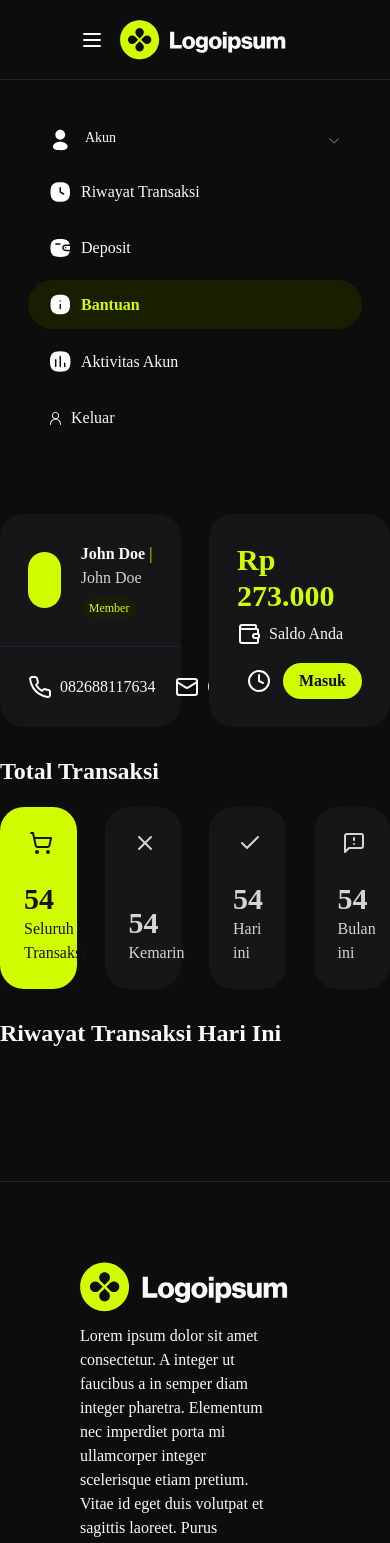
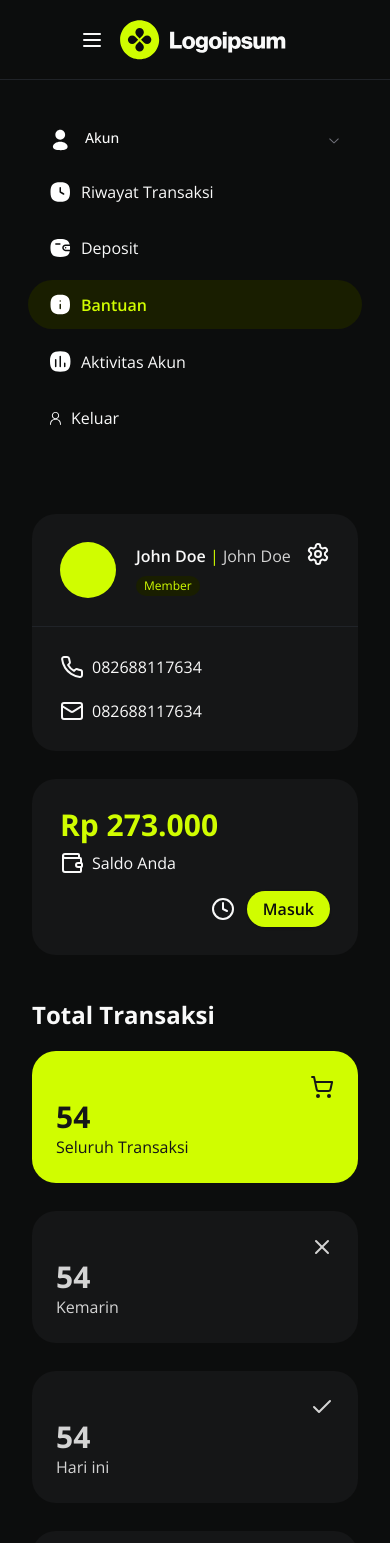
Before and after one commit to abrahamgregorius/topup, a React (Vite) app: page /help in a window 390 px wide. Shown: the top 1543 px of the page. Built offline with nearby package versions, Linux system fonts and the light colour scheme.

Commit message:
feat: responsive myaccount page, icons

```diff
--- a/src/App.tsx
+++ b/src/App.tsx
@@ -11,6 +11,11 @@ import Contact from "./pages/Contact";
 import History from "./pages/History";
 import PriceList from "./pages/PriceList";
 import AccountSettings from "./pages/MyAccount/AccountSettings";
+import homeIcon from "@/assets/Iconly/Curved/Bold/Home.svg"
+import timeSquareIcon from "@/assets/Iconly/Curved/Bold/Time Square.svg"
+import buyIcon from "@/assets/Iconly/Curved/Bold/Buy.svg"
+import gameIcon from "@/assets/Iconly/Curved/Bold/Game.svg"
+import callIcon from "@/assets/Iconly/Curved/Bold/Call.svg"
 
 export const authRoutes = [
   {
@@ -32,31 +37,31 @@ export const sidebarRoutes = [
     path: "/",
     title: "Beranda",
     element: <Home></Home>,
-    icon: "",
+    icon: <img src={homeIcon}></img>,
   },
   {
     path: "/history",
     title: "Riwayat Pemesanan",
     element: <History></History>,
-    icon: "",
+    icon: <img src={timeSquareIcon}></img>,
   },
   {
     path: "/pricelist",
     title: "Daftar Harga",
     element: <PriceList></PriceList>,
-    icon: "",
+    icon: <img src={buyIcon}></img>,
   },
   {
     path: "/products",
     title: "Semua Produk",
     element: <Products></Products>,
-    icon: "",
+    icon: <img src={gameIcon}></img>,
   },
   {
     path: "/contact",
     title: "Hubungi Kami",
     element: <Contact></Contact>,
-    icon: "",
+    icon: <img src={callIcon}></img>,
   },
 ];
 
--- /dev/null
+++ b/src/components/partials/Content.tsx
@@ -0,0 +1,15 @@
+import React from 'react'
+
+interface propsType {
+    children?: React.ReactNode
+}
+
+const Content = (props: propsType) => {
+  return (
+    <div className='history-item w-full flex flex-col gap-4 py-8 px-8 sm:px-0'>
+        {props.children}
+    </div>
+  )
+}
+
+export default Content
--- a/src/components/partials/Main.tsx
+++ b/src/components/partials/Main.tsx
@@ -10,9 +10,9 @@ interface propsType {
 const Main = (props: propsType) => {
   return (
         <>
-            <Navbar></Navbar>
-                {props.children}
-            <Footer></Footer>
+            <Navbar/>
+            {props.children}
+            <Footer/>
         </>
     )
 }
--- a/src/components/partials/navbar/sidebar.tsx
+++ b/src/components/partials/navbar/sidebar.tsx
@@ -43,7 +43,7 @@ const Sidebar = ({ setShowSidebar, showSidebar }: SidebarProps) => {
                   : ""
               }`}>
               {/* Ini buat iconnya set dari routes harusnya */}
-              <HomeIcon />
+              {route.icon}
               {route.title}
             </Link>
           ))}
--- a/src/index.css
+++ b/src/index.css
@@ -6,6 +6,7 @@
 body {
     background-color: #0c0d0d;
     color: #f9f9f9;
+
   }
 
 @layer base {
@@ -66,7 +67,6 @@ body {
 @layer base {
     * {
         @apply border-border;
-        @apply font-sans;
     }
     body {
         @apply bg-background text-foreground;
--- a/src/pages/History.tsx
+++ b/src/pages/History.tsx
@@ -10,13 +10,8 @@ import {
     TableRow,
 } from "@/components/ui/table";
 import { SearchIcon } from "lucide-react";
-import { Link } from "react-router-dom";
-import timeSquareIcon from "@/assets/Iconly/Curved/Bold/Time Square.svg";
-import personIcon from "@/assets/Iconly/Curved/Bold/Profile.svg";
-import walletIcon from "@/assets/Iconly/Curved/Bold/Wallet.svg";
-import infoSquareIcon from "@/assets/Iconly/Curved/Bold/Info Square.svg";
-import chartIcon from "@/assets/Iconly/Curved/Bold/Chart.svg";
 import MenuBar from "@/components/partials/MenuBar";
+import Content from "@/components/partials/Content";
 
 const History = () => {
     return (
@@ -114,7 +109,7 @@ const History = () => {
                         <MenuBar></MenuBar>
 
                         {/* Right history item */}
-                        <div className="history-item w-full flex flex-col gap-4">
+                        <Content>
                             {/* Head */}
                             <div className="history-head">
                                 <h2 className="text-xl font-bold">
@@ -213,7 +208,7 @@ const History = () => {
                                     </TableBody>
                                 </Table>
                             </div>
-                        </div>
+                        </Content>
                     </div>
                 </Container>
             </Main>
--- a/src/pages/MyAccount/AccountSettings.tsx
+++ b/src/pages/MyAccount/AccountSettings.tsx
@@ -1,6 +1,8 @@
 import Container from "@/components/partials/Container";
+import Content from "@/components/partials/Content";
 import Main from "@/components/partials/Main";
 import MenuBar from "@/components/partials/MenuBar";
+
 import React from "react";
 
 const AccountSettings = () => {
@@ -9,9 +11,9 @@ const AccountSettings = () => {
             <Container>
                 <div className="flex flex-col sm:flex-row">
                     <MenuBar></MenuBar>
-                    <div className="grow w-full py-8">
+                    <Content>
                         AccountSettings
-                    </div>
+                    </Content>
                 </div>
             </Container>
         </Main>
--- /dev/null
+++ b/src/pages/MyAccount/Activity.tsx
@@ -0,0 +1,9 @@
+import React from 'react'
+
+const Activity = () => {
+  return (
+    <div>Activity</div>
+  )
+}
+
+export default Activity
--- /dev/null
+++ b/src/pages/MyAccount/Deposit.tsx
@@ -0,0 +1,22 @@
+import Container from '@/components/partials/Container'
+import Main from '@/components/partials/Main'
+import MenuBar from '@/components/partials/MenuBar'
+import React from 'react'
+
+const Deposit = () => {
+  return (
+    <>
+        <Main>
+            <Container>
+                <div className="flex flex-col sm:flex-row">
+                    <MenuBar />
+                    <div className="grow w-full py-8">
+                    </div>
+                  </div>
+            </Container>
+        </Main>
+    </>
+  )
+}
+
+export default Deposit
--- /dev/null
+++ b/src/pages/MyAccount/Help.tsx
@@ -0,0 +1,22 @@
+import Container from '@/components/partials/Container'
+import Main from '@/components/partials/Main'
+import MenuBar from '@/components/partials/MenuBar'
+import React from 'react'
+
+const Help = () => {
+  return (
+    <>
+        <Main>
+            <Container>
+                <div className="flex flex-col sm:flex-row">
+                    <MenuBar />
+                    <div className="grow w-full py-8">
+                    </div>
+                  </div>
+            </Container>
+        </Main>
+    </>
+    )
+}
+
+export default Help
--- a/src/pages/MyAccount/MyAccount.tsx
+++ b/src/pages/MyAccount/MyAccount.tsx
@@ -16,6 +16,7 @@ import { Button } from "@/components/ui/button";
 import Main from "@/components/partials/Main";
 import Container from "@/components/partials/Container";
 import MenuBar from "@/components/partials/MenuBar";
+import Content from "@/components/partials/Content";
 
 const MyAccount = () => {
     return (
@@ -23,8 +24,8 @@ const MyAccount = () => {
             <Container>
                 <div className="flex flex-col sm:flex-row">
                     <MenuBar />
-                    <div className="grow w-full py-8">
-                        <div className="grid grid-cols-2 w-full gap-7">
+                    <Content>
+                        <div className="grid grid-cols-1 sm:grid-cols-2 w-full gap-7">
                             {/* Card Left */}
                             <div className="rounded-3xl bg-[#151617]">
                                 <div className="flex justify-between p-7">
@@ -50,7 +51,7 @@ const MyAccount = () => {
                                     <SettingsIcon />
                                 </div>
                                 <div className="border-t border-[#202328] w-full"></div>
-                                <div className="flex gap-5 p-7">
+                                <div className="flex flex-col sm:flex-row gap-5 p-7">
                                     <p className="flex gap-2">
                                         <PhoneIcon />
                                         082688117634
@@ -62,7 +63,7 @@ const MyAccount = () => {
                                 </div>
                             </div>
                             {/* Card Right */}
-                            <div className="flex flex-col justify-between rounded-3xl p-7 bg-[#151617]">
+                            <div className="flex flex-col gap-4 sm:gap-0 justify-between rounded-3xl p-7 bg-[#151617]">
                                 <div className="flex flex-col gap-2">
                                     <p className="text-3xl text-[#D0FD00] font-bold">
                                         Rp 273.000
@@ -83,9 +84,9 @@ const MyAccount = () => {
                             <p className="font-bold text-2xl mb-5">
                                 Total Transaksi
                             </p>
-                            <div className="grid grid-cols-4 gap-7 h-[182px]">
+                            <div className="grid grid-cols-1 sm:grid-cols-4 gap-7 h-auto sm:h-[182px]">
                                 <div className="p-6 bg-[#D0FD00] text-[#151617] rounded-3xl flex flex-col justify-between">
-                                    <ShoppingCartIcon className="self-end" />
+                                    <ShoppingCartIcon className="self-end " />
                                     <div>
                                         <p className="font-bold text-3xl">54</p>
                                         <p>Seluruh Transaksi</p>
@@ -119,8 +120,8 @@ const MyAccount = () => {
                                 Riwayat Transaksi Hari Ini
                             </p>
                         </div>
-                    </div>
-                  </div>
+                    </Content>
+                </div>
             </Container>
         </Main>
     );
--- a/tailwind.config.js
+++ b/tailwind.config.js
@@ -8,7 +8,7 @@ export default {
   theme: {
   	extend: {
   		fontFamily: {
-  			sans: ['Open Sans"', 'sans-serif']
+  			sans: ['Open Sans', 'sans-serif']
   		},
   		borderRadius: {
   			lg: 'var(--radius)',
```
